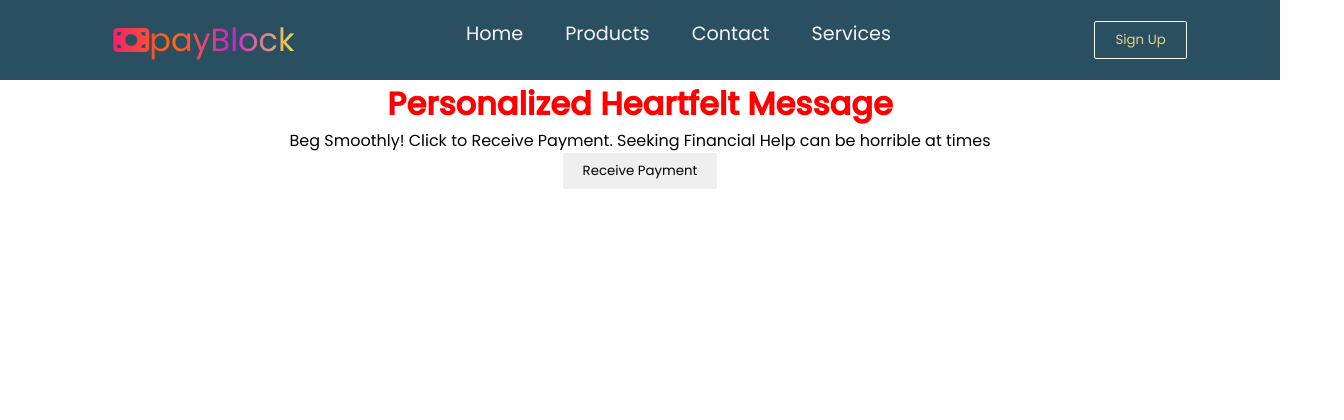
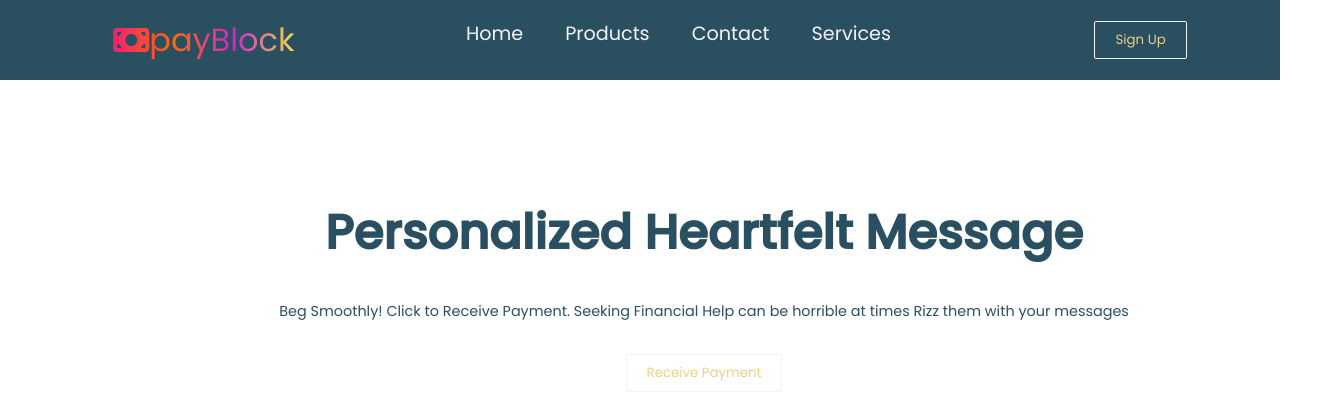
Before and after one commit to Ajaiyeoba/payBlock, a React (Vite) app in the folder payblock/: page / in a window 1280 px wide. Shown: the top 420 px of the page, 1344 px wide, since content can reach past the window. Built offline with nearby package versions, Linux system fonts and the light colour scheme.

Commit message:
decided to make the hero section one with an height of 50vh

```diff
--- a/payblock/src/App.css
+++ b/payblock/src/App.css
@@ -3,4 +3,5 @@
   padding: 0;
   margin: 0;
   box-sizing: border-box;
+
 }
--- a/payblock/src/components/Hero.css
+++ b/payblock/src/components/Hero.css
@@ -1,12 +1,21 @@
 .hero-container{
-    height: 100vh;
+    height: 50vh;
     width: 100%;
     display: flex;
     flex-direction: column;
     align-items: center;
     object-fit: contain;
+    margin: 4rem 4rem;
+    justify-content: center;
+
 }
-
 .hero-container h1{
-    color: red;
+    color: var(--tertiary-color);
+    font-size: 3rem;
+    margin-top: -100px;
 }
+.hero-container p{
+    margin: 2rem;
+    color: var(--tertiary-color);
+    font-size: 0.9rem;
+}
--- a/payblock/src/components/Hero.jsx
+++ b/payblock/src/components/Hero.jsx
@@ -7,9 +7,12 @@ function Hero() {
   return (
     <div className='hero-container'>
         <h1> <span>Personalized </span>  Heartfelt Message</h1>
-        <p>Beg Smoothly! Click to Receive Payment. Seeking Financial Help can be horrible at times     </p>
+        <p>Beg Smoothly! Click to Receive Payment. Seeking Financial Help can be horrible at times  Rizz them with your messages
+              </p>
+
         <div className="hero-btn">
-            <Button className='btn' buttonStyle='btn-outline'>
+
+        <Button className='btn' buttonStyle='btn-primary'>
              Receive Payment </Button>
         </div>
     </div>
```
